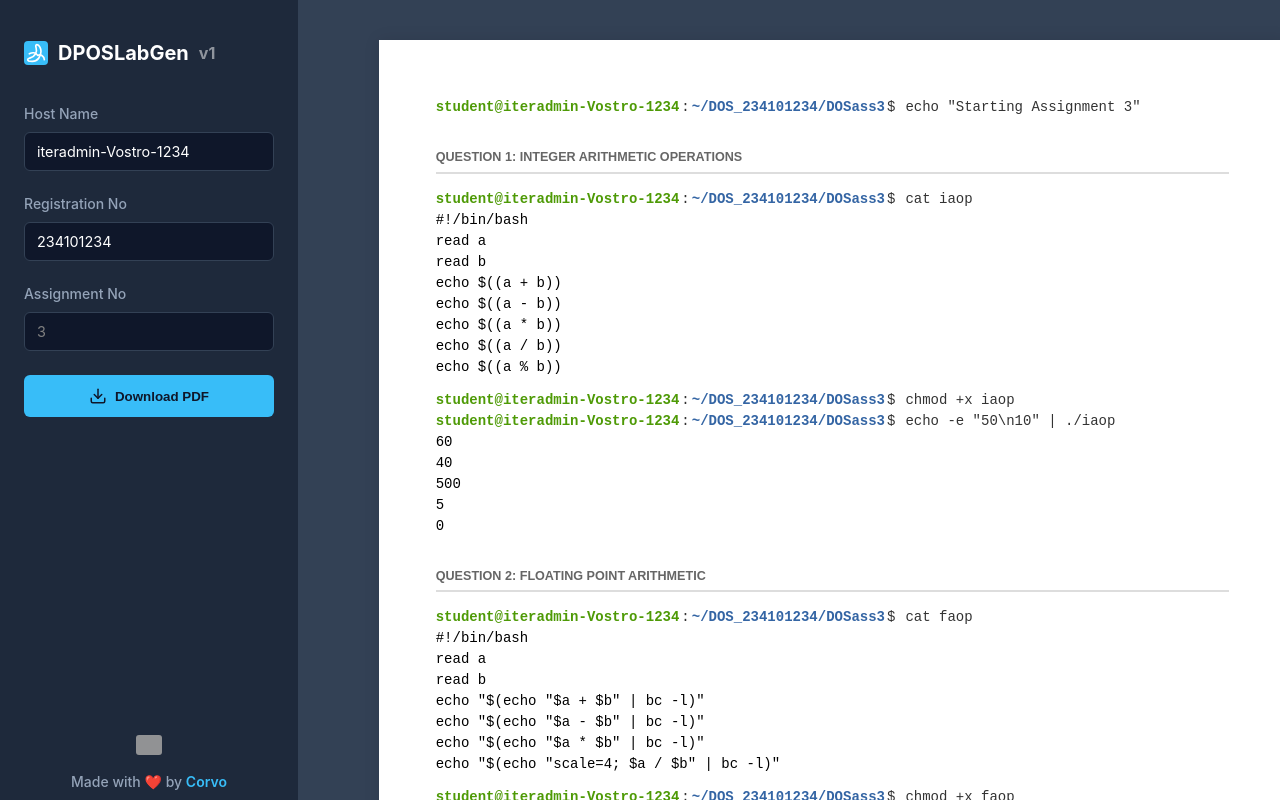
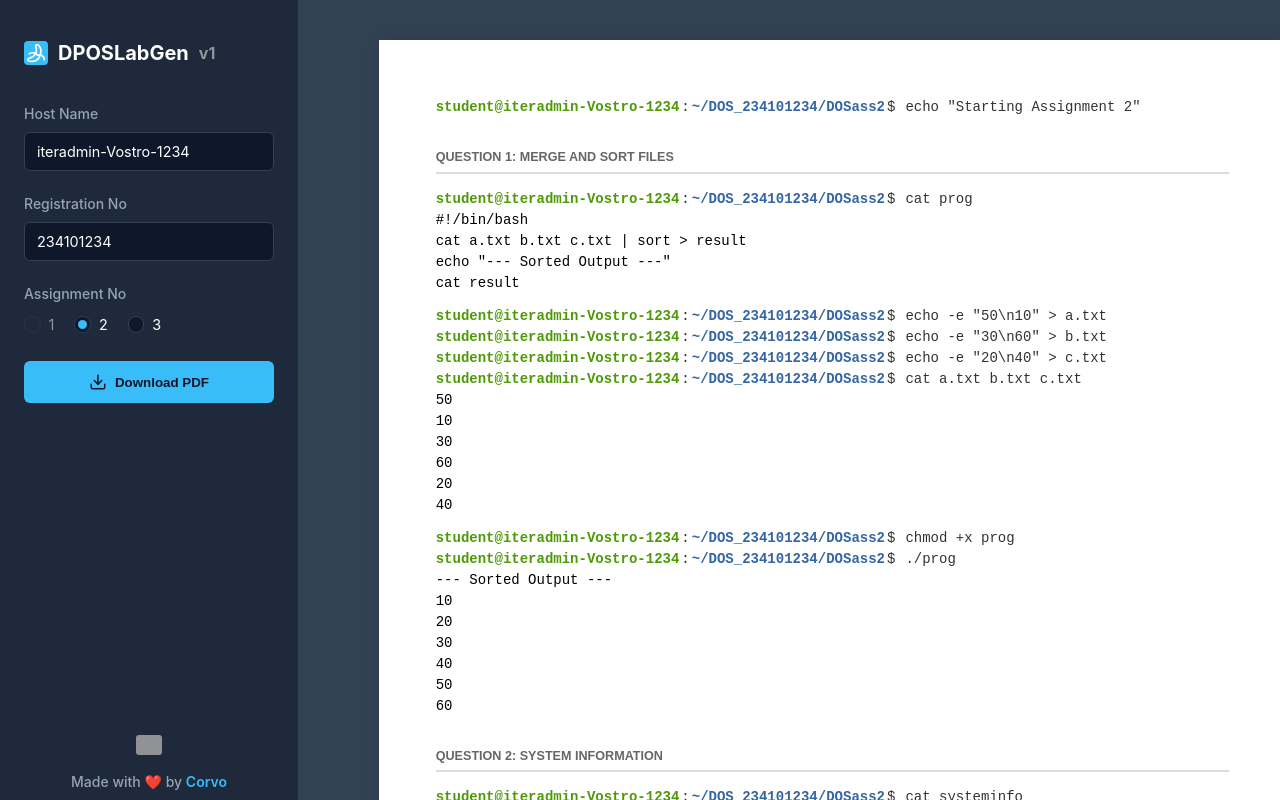
Before and after one commit to Udbhav227/dos-lab-assignment-generator, a React (Vite) app: page / in a window 1280 px wide. Built offline with nearby package versions, Linux system fonts and the light colour scheme; grey boxes are pictures that could not be loaded.

Commit message:
add assignment 2 solution

```diff
--- a/src/App.jsx
+++ b/src/App.jsx
@@ -3,7 +3,7 @@ import styled, { createGlobalStyle } from "styled-components";
 import * as ScrollArea from "@radix-ui/react-scroll-area";
 import jsPDF from "jspdf";
 
-import { assignment3 } from "./data/assignmentData";
+import { assignment2, assignment3 } from "./data/assignmentData";
 import {
   PageContainer,
   ExerciseBlock,
@@ -124,9 +124,12 @@ export default function App() {
   const [config, setConfig] = useState({
     hostName: "iteradmin-Vostro-1234",
     regNo: "234101234",
-    assignNo: "3",
+    assignNo: "2", // Changed default to 2 as requested
   });
   const [showMobileWarning, setShowMobileWarning] = useState(true);
+
+  // Dynamic selection of assignment data
+  const currentAssignment = config.assignNo === "3" ? assignment3 : assignment2;
 
   const generatePDF = () => {
     const doc = new jsPDF();
@@ -217,7 +220,7 @@ export default function App() {
 
     drawPrompt(`echo "Starting Assignment ${config.assignNo}"`);
 
-    assignment3.forEach((q) => {
+    currentAssignment.forEach((q) => {
       drawHeader(q.id, q.question);
 
       drawPrompt(`cat ${q.filename}`);
@@ -273,7 +276,7 @@ export default function App() {
                   cmd={`echo "Starting Assignment ${config.assignNo}"`}
                 />
 
-                {assignment3.map((q) => (
+                {currentAssignment.map((q) => (
                   <ExerciseBlock
                     key={q.id}
                     data={q}
--- a/src/Controls.jsx
+++ b/src/Controls.jsx
@@ -51,6 +51,61 @@ const Input = styled.input`
 
   &:focus {
     border-color: #38bdf8;
+  }
+`;
+
+const RadioGroup = styled.div`
+  display: flex;
+  gap: 20px;
+  padding: 4px 0;
+`;
+
+const RadioLabel = styled.label`
+  display: flex;
+  align-items: center;
+  gap: 8px;
+  cursor: ${(props) => (props.disabled ? "not-allowed" : "pointer")};
+  opacity: ${(props) => (props.disabled ? 0.5 : 1)};
+  color: #fff;
+  font-size: 0.9rem;
+  user-select: none;
+`;
+
+const RadioInput = styled.input`
+  appearance: none;
+  background-color: #0f172a;
+  margin: 0;
+  font: inherit;
+  color: currentColor;
+  width: 1.15em;
+  height: 1.15em;
+  border: 1px solid #334155;
+  border-radius: 50%;
+  display: grid;
+  place-content: center;
+
+  &::before {
+    content: "";
+    width: 0.65em;
+    height: 0.65em;
+    border-radius: 50%;
+    transform: scale(0);
+    transition: 120ms transform ease-in-out;
+    box-shadow: inset 1em 1em #38bdf8;
+  }
+
+  &:checked::before {
+    transform: scale(1);
+  }
+
+  &:focus {
+    border-color: #38bdf8;
+    outline: none;
+  }
+
+  &:disabled {
+    border-color: #334155;
+    background-color: #1e293b;
   }
 `;
 
@@ -154,15 +209,22 @@ export const Controls = ({ config, setConfig, onPrint }) => {
       </FieldGroup>
 
       <FieldGroup>
-        <Label htmlFor="assignNo">Assignment No</Label>
-        <Input
-          id="assignNo"
-          name="assignNo"
-          value={config.assignNo}
-          onChange={handleChange}
-          disabled={true}
-          style={{ color: "grey", cursor: "not-allowed" }}
-        />
+        <Label>Assignment No</Label>
+        <RadioGroup>
+          {[1, 2, 3].map((num) => (
+            <RadioLabel key={num} disabled={num === 1}>
+              <RadioInput
+                type="radio"
+                name="assignNo"
+                value={num}
+                checked={String(config.assignNo) === String(num)}
+                onChange={handleChange}
+                disabled={num === 1}
+              />
+              {num}
+            </RadioLabel>
+          ))}
+        </RadioGroup>
       </FieldGroup>
 
       <PrintButton onClick={onPrint}>
--- a/src/data/assignmentData.js
+++ b/src/data/assignmentData.js
@@ -1,3 +1,147 @@
+export const assignment2 = [
+  {
+    id: 1,
+    filename: "prog",
+    question: "Merge and Sort Files",
+    code: `#!/bin/bash
+cat a.txt b.txt c.txt | sort > result
+echo "--- Sorted Output ---"
+cat result`,
+    commands: [
+      { cmd: 'echo -e "50\\n10" > a.txt' },
+      { cmd: 'echo -e "30\\n60" > b.txt' },
+      { cmd: 'echo -e "20\\n40" > c.txt' },
+      { cmd: "cat a.txt b.txt c.txt", output: "50\n10\n30\n60\n20\n40" },
+      { cmd: "chmod +x prog" },
+      {
+        cmd: "./prog",
+        output: "--- Sorted Output ---\n10\n20\n30\n40\n50\n60",
+      },
+    ],
+  },
+  {
+    id: 2,
+    filename: "systeminfo",
+    question: "System Information",
+    code: `#!/bin/bash
+echo "Login Name: $USER"
+echo "System Name: $HOSTNAME"
+echo "Shell Type: $SHELL"
+echo "Current Working Directory: $PWD"
+echo -e "\\nFiles in Current Directory (ls -l):"
+ls -l`,
+    commands: [
+      { cmd: "chmod +x systeminfo" },
+      {
+        cmd: "./systeminfo",
+        output:
+          "Login Name: student\nSystem Name: iteradmin-Vostro-3268\nShell Type: /bin/bash\nCurrent Working Directory: /home/student/DOS_1108/DOSass2\n\nFiles in Current Directory (ls -l):\ntotal 24\n-rw-rw-r-- 1 student student 6 Oct 11 11:58 a.txt\n-rw-rw-r-- 1 student student 6 Oct 11 11:59 b.txt\n-rw-rw-r-- 1 student student 6 Oct 11 11:59 c.txt\n-rwxrwxr-x 1 student student 90 Oct 11 12:03 prog\n-rw-rw-r-- 1 student student 18 Oct 11 12:03 result\n-rwxrwxr-x 1 student student 229 Oct 11 12:14 systeminfo",
+      },
+    ],
+  },
+  {
+    id: 3,
+    filename: "dtcal",
+    question: "Date and Calendar",
+    code: `#!/bin/bash
+SYSTEM_DATE=$(date '+%a %d %b %Y')
+echo "Date: $SYSTEM_DATE"
+echo -e "\\nCalendar for March 2022:"
+cal 3 2022`,
+    commands: [
+      { cmd: "chmod +x dtcal" },
+      {
+        cmd: "./dtcal",
+        output:
+          "Date: Sat 11 Oct 2025\n\nCalendar for March 2022:\n     March 2022\nSu Mo Tu We Th Fr Sa\n       1  2  3  4  5\n 6  7  8  9 10 11 12\n13 14 15 16 17 18 19\n20 21 22 23 24 25 26\n27 28 29 30 31",
+      },
+    ],
+  },
+  {
+    id: 4,
+    filename: "nvwc",
+    question: "File Stats (Specific File)",
+    code: `#!/bin/bash
+FILENAME="dtcal"
+LINE_COUNT=$(wc -l < "$FILENAME")
+WORD_COUNT=$(wc -w < "$FILENAME")
+CHAR_COUNT=$(wc -m < "$FILENAME")
+echo "Filename: $FILENAME"
+echo "Line count: $LINE_COUNT"
+echo "Word count: $WORD_COUNT"
+echo "Char count: $CHAR_COUNT"`,
+    commands: [
+      { cmd: "chmod +x nvwc" },
+      {
+        cmd: "./nvwc",
+        output:
+          "Filename: dtcal\nLine count: 5\nWord count: 19\nChar count: 122",
+      },
+    ],
+  },
+  {
+    id: 5,
+    filename: "nvwc2",
+    question: "File Stats (Argument)",
+    code: `#!/bin/bash
+FILENAME=$1
+LINE_COUNT=$(wc -l < "$FILENAME")
+WORD_COUNT=$(wc -w < "$FILENAME")
+CHAR_COUNT=$(wc -m < "$FILENAME")
+echo "Filename: $FILENAME"
+echo "Line count: $LINE_COUNT"
+echo "Word count: $WORD_COUNT"
+echo "Char count: $CHAR_COUNT"`,
+    commands: [
+      { cmd: "chmod +x nvwc2" },
+      {
+        cmd: "./nvwc2 a.txt",
+        output: "Filename: a.txt\nLine count: 2\nWord count: 2\nChar count: 6",
+      },
+    ],
+  },
+  {
+    id: 6,
+    filename: "darg",
+    question: "Command Line Arguments",
+    code: `#!/bin/bash
+echo "Total Number of Arguments: $#"
+echo "First Argument: $1"
+echo "Second Argument: $2"
+echo "--- All Arguments ---"
+echo "$@"`,
+    commands: [
+      { cmd: "chmod +x darg" },
+      {
+        cmd: "./darg apple mango banana",
+        output:
+          "Total Number of Arguments: 3\nFirst Argument: apple\nSecond Argument: mango\n--- All Arguments ---\napple mango banana",
+      },
+    ],
+  },
+  {
+    id: 7,
+    filename: "ndisp",
+    question: "Display Top and Bottom Lines",
+    code: `#!/bin/bash
+N=$1
+M=$2
+FILENAME=$3
+echo "First $N Lines of $FILENAME ---"
+head -n $N "$FILENAME"
+echo "Last $M Lines of $FILENAME ---"
+tail -n $M "$FILENAME"`,
+    commands: [
+      { cmd: "chmod +x ndisp" },
+      {
+        cmd: "./ndisp 3 1 a.txt",
+        output:
+          "First 3 Lines of a.txt ---\n50\n10\nLast 1 Lines of a.txt ---\n10",
+      },
+    ],
+  },
+];
+
 export const assignment3 = [
   {
     id: 1,
@@ -13,8 +157,8 @@ echo $((a / b))
 echo $((a % b))`,
     commands: [
       { cmd: "chmod +x iaop" },
-      { cmd: "echo -e \"50\\n10\" | ./iaop", output: "60\n40\n500\n5\n0" }
-    ]
+      { cmd: 'echo -e "50\\n10" | ./iaop', output: "60\n40\n500\n5\n0" },
+    ],
   },
   {
     id: 2,
@@ -29,8 +173,8 @@ echo "$(echo "$a * $b" | bc -l)"
 echo "$(echo "scale=4; $a / $b" | bc -l)"`,
     commands: [
       { cmd: "chmod +x faop" },
-      { cmd: "echo -e \"5.5\\n2.0\" | ./faop", output: "7.5\n3.5\n11.0\n2.7500" }
-    ]
+      { cmd: 'echo -e "5.5\\n2.0" | ./faop', output: "7.5\n3.5\n11.0\n2.7500" },
+    ],
   },
   {
     id: 3,
@@ -44,8 +188,8 @@ gross=$(echo "scale=4; $basic + $da + $hra" | bc -l)
 echo "$gross"`,
     commands: [
       { cmd: "chmod +x gross_salary" },
-      { cmd: "echo \"10000\" | ./gross_salary", output: "17000.0000" }
-    ]
+      { cmd: 'echo "10000" | ./gross_salary', output: "17000.0000" },
+    ],
   },
   {
     id: 4,
@@ -69,8 +213,11 @@ echo "$even"
 echo "$odd"`,
     commands: [
       { cmd: "chmod +x even_odd_count" },
-      { cmd: "printf \"1\\n2\\n3\\n4\\n5\\n6\\n7\\n8\\n9\\n10\\n\" | ./even_odd_count", output: "5\n5" }
-    ]
+      {
+        cmd: 'printf "1\\n2\\n3\\n4\\n5\\n6\\n7\\n8\\n9\\n10\\n" | ./even_odd_count',
+        output: "5\n5",
+      },
+    ],
   },
   {
     id: 5,
@@ -92,8 +239,8 @@ else
 fi`,
     commands: [
       { cmd: "chmod +x profit_loss" },
-      { cmd: "echo -e \"100\\n150\" | ./profit_loss", output: "Profit\n50" }
-    ]
+      { cmd: 'echo -e "100\\n150" | ./profit_loss', output: "Profit\n50" },
+    ],
   },
   {
     id: 6,
@@ -116,8 +263,8 @@ else
 fi`,
     commands: [
       { cmd: "chmod +x leap_year" },
-      { cmd: "./leap_year 2024", output: "Leap Year" }
-    ]
+      { cmd: "./leap_year 2024", output: "Leap Year" },
+    ],
   },
   {
     id: 7,
@@ -133,8 +280,8 @@ else
 fi`,
     commands: [
       { cmd: "chmod +x allow" },
-      { cmd: "echo -e \"22\\n80\" | ./allow", output: "Allowed for Semester" }
-    ]
+      { cmd: 'echo -e "22\\n80" | ./allow', output: "Allowed for Semester" },
+    ],
   },
   {
     id: 8,
@@ -154,8 +301,8 @@ fi
 echo "$largest"`,
     commands: [
       { cmd: "chmod +x large3" },
-      { cmd: "./large3 12 7 25", output: "25" }
-    ]
+      { cmd: "./large3 12 7 25", output: "25" },
+    ],
   },
   {
     id: 9,
@@ -183,8 +330,11 @@ case "$input" in
 esac`,
     commands: [
       { cmd: "chmod +x check_char" },
-      { cmd: "echo \"a\" | ./check_char", output: "You entered a lower case alphabet" }
-    ]
+      {
+        cmd: 'echo "a" | ./check_char',
+        output: "You entered a lower case alphabet",
+      },
+    ],
   },
   {
     id: 10,
@@ -221,8 +371,8 @@ case "$d" in
 esac`,
     commands: [
       { cmd: "chmod +x class_time" },
-      { cmd: "echo \"Sunday\" | ./class_time", output: "Holiday" }
-    ]
+      { cmd: 'echo "Sunday" | ./class_time', output: "Holiday" },
+    ],
   },
   {
     id: 11,
@@ -242,8 +392,12 @@ fi`,
       { cmd: "cat > file1.txt << 'EOF'\nhello\nworld\nEOF" },
       { cmd: "cat > file2.txt << 'EOF'\nhello\nworld\nEOF" },
       { cmd: "chmod +x filechk" },
-      { cmd: "./filechk file1.txt file2.txt", output: "Files file1.txt and file2.txt have same content.\nSo file2.txt is deleted." }
-    ]
+      {
+        cmd: "./filechk file1.txt file2.txt",
+        output:
+          "Files file1.txt and file2.txt have same content.\nSo file2.txt is deleted.",
+      },
+    ],
   },
   {
     id: 12,
@@ -286,7 +440,7 @@ esac
 echo "$op1 $operator $op2 = $result"`,
     commands: [
       { cmd: "chmod +x calculator" },
-      { cmd: "./calculator 12 + 5", output: "12 + 5 = 17" }
-    ]
-  }
+      { cmd: "./calculator 12 + 5", output: "12 + 5 = 17" },
+    ],
+  },
 ];
```
